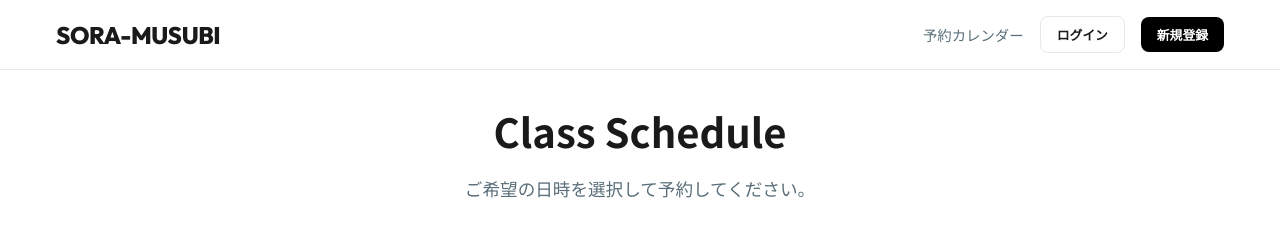
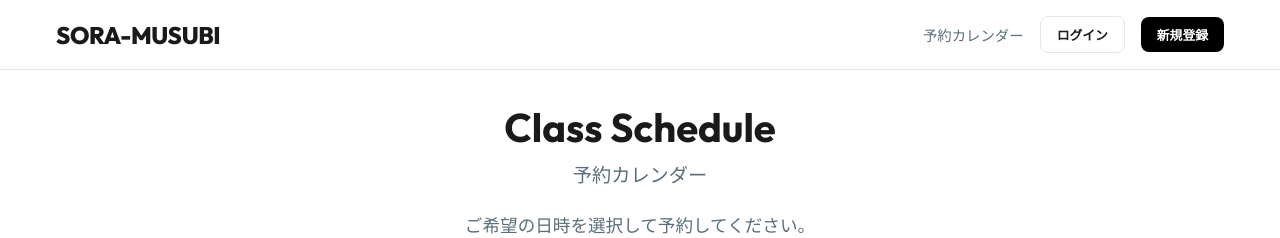
Before and after one commit to bota-neko/drone-school-booking, a Next.js app: page / in a window 1280 px wide. Shown: the top 238 px of the page. Built offline with nearby package versions, Linux system fonts and the light colour scheme; no server answers; the database is empty.

Commit message:
Update top page titles to Class Schedule and 予約カレンダー

```diff
--- a/app/page.tsx
+++ b/app/page.tsx
@@ -4,7 +4,12 @@ export default function Home() {
   return (
     <div className="container" style={{ padding: '2rem 1rem' }}>
       <div style={{ textAlign: 'center', marginBottom: '3rem' }}>
-        <h1 style={{ fontSize: '2.5rem', marginBottom: '1rem' }}>Class Schedule</h1>
+        <h1 style={{ fontSize: '2.5rem', marginBottom: '0.5rem', fontFamily: 'var(--font-outfit)', fontWeight: 700 }}>
+          Class Schedule
+        </h1>
+        <p style={{ fontSize: '1.2rem', color: 'var(--text-secondary)', marginBottom: '1.5rem', fontWeight: 500 }}>
+          予約カレンダー
+        </p>
         <p style={{ color: 'var(--text-secondary)', fontSize: '1.1rem' }}>
           ご希望の日時を選択して予約してください。
         </p>
```
